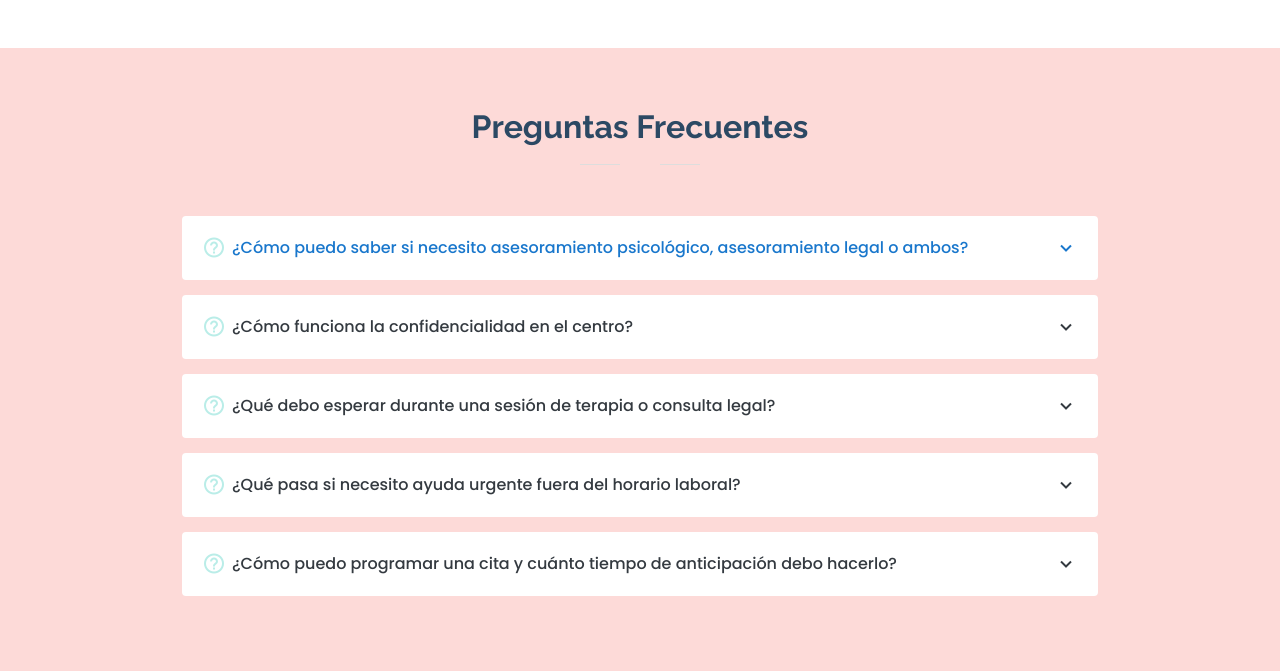
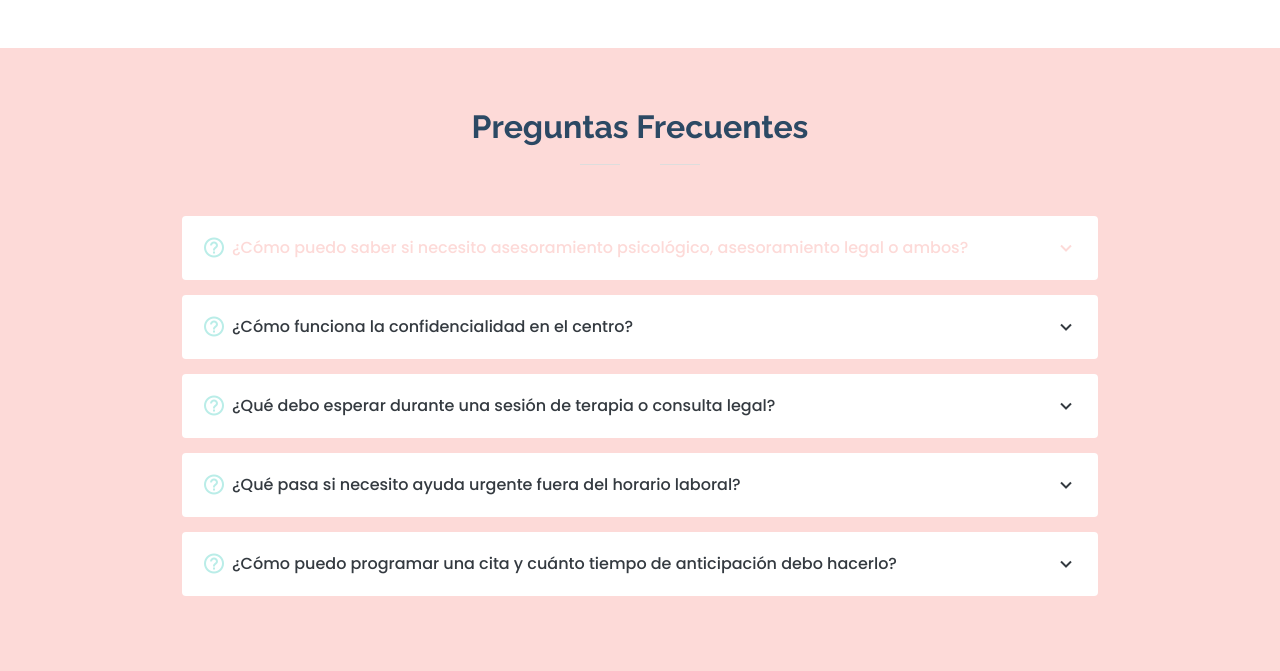
Before and after one commit to xavismith91/renacer, a PHP site: page / in a window 1280 px wide, with the pointer over the restyled element. Shown: the part 3890-4561 px from the top of the page. Run offline with PHP 8.4, Linux system fonts and the light colour scheme; some libraries are stand-ins or nearby versions.

Commit message:
updatecss

```diff
--- a/assets/css/style.css
+++ b/assets/css/style.css
@@ -1309,7 +1309,7 @@ section {
 }
 
 .faq .faq-list a.collapsed:hover {
-  color: #1977cc;
+  color: #fddad8;
 }
 
 .faq .faq-list a.collapsed .icon-show {
```
